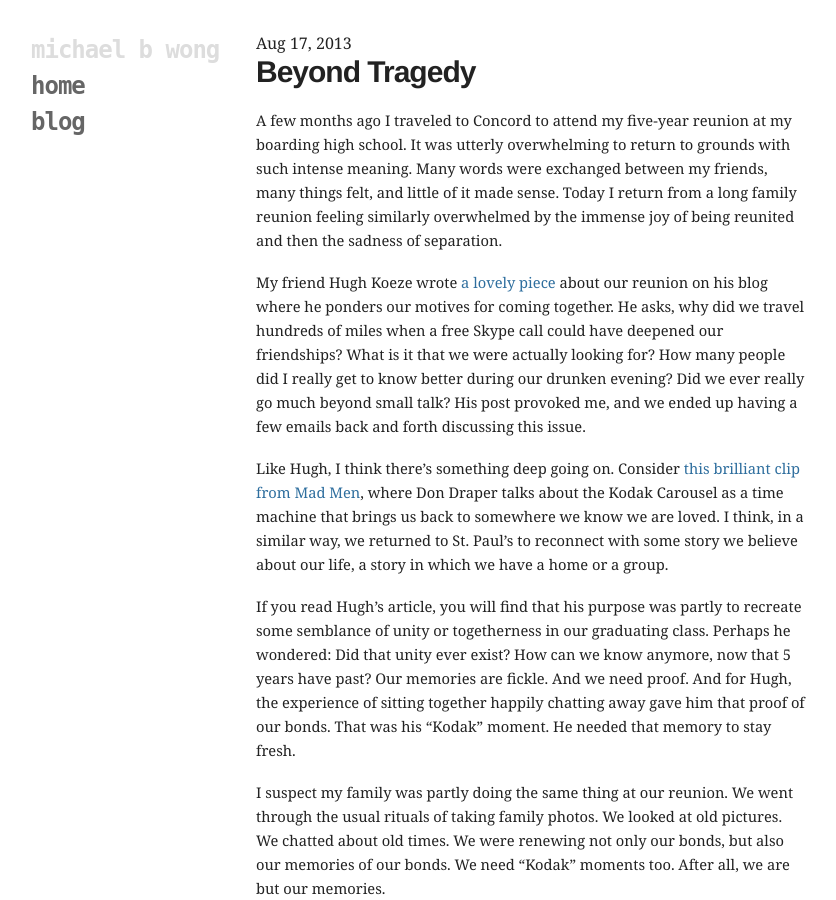
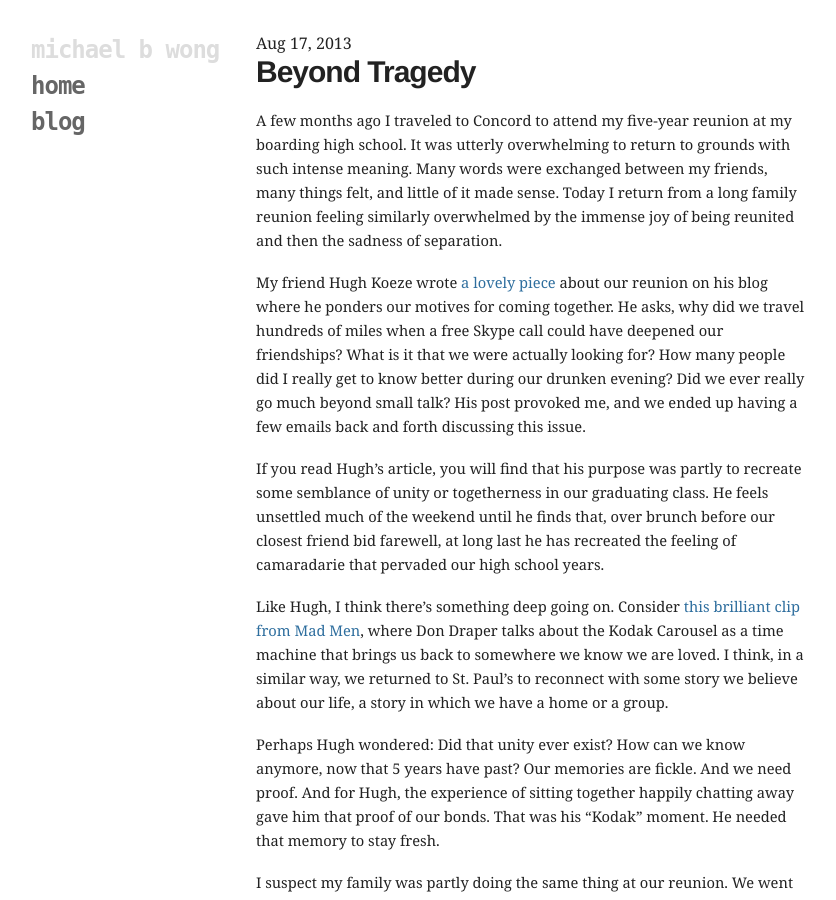
Before and after one commit to mbwong/mbwong.github.com, a Jekyll site: the page built from _posts/2013-08-17-tragedy-and-adulthood.md, in a window 1280 px wide and 900 px high. Shown: the whole window, without its empty margins (94-930 px from the left). Built offline with Jekyll 4.4.1, drawn with Linux system fonts in a browser that asks for light colours.

Commit message:
Update 2013-08-17-tragedy-and-adulthood.md

```diff
--- a/_posts/2013-08-17-tragedy-and-adulthood.md
+++ b/_posts/2013-08-17-tragedy-and-adulthood.md
@@ -9,9 +9,11 @@
 
 My friend Hugh Koeze wrote [a lovely piece][hugh] about our reunion on his blog where he ponders our motives for coming together. He asks, why did we travel hundreds of miles when a free Skype call could have deepened our friendships? What is it that we were actually looking for? How many people did I really get to know better during our drunken evening? Did we ever really go much beyond small talk? His post provoked me, and we ended up having a few emails back and forth discussing this issue.
 
+If you read Hugh's article, you will find that his purpose was partly to recreate some semblance of unity or togetherness in our graduating class. He feels unsettled much of the weekend until he finds that, over brunch before our closest friend bid farewell, at long last he has recreated the feeling of camaradarie that pervaded our high school years.
+
 Like Hugh, I think there's something deep going on. Consider [this brilliant clip from Mad Men][madmen], where Don Draper talks about the Kodak Carousel as a time machine that brings us back to somewhere we know we are loved. I think, in a similar way, we returned to St. Paul's to reconnect with some story we believe about our life, a story in which we have a home or a group.
 
-If you read Hugh's article, you will find that his purpose was partly to recreate some semblance of unity or togetherness in our graduating class. Perhaps he wondered: Did that unity ever exist? How can we know anymore, now that 5 years have past? Our memories are fickle. And we need proof. And for Hugh, the experience of sitting together happily chatting away gave him that proof of our bonds. That was his "Kodak" moment. He needed that memory to stay fresh.
+Perhaps Hugh wondered: Did that unity ever exist? How can we know anymore, now that 5 years have past? Our memories are fickle. And we need proof. And for Hugh, the experience of sitting together happily chatting away gave him that proof of our bonds. That was his "Kodak" moment. He needed that memory to stay fresh.
 
 I suspect my family was partly doing the same thing at our reunion. We went through the usual rituals of taking family photos. We looked at old pictures. We chatted about old times. We were renewing not only our bonds, but also our memories of our bonds. We need "Kodak" moments too. After all, we are but our memories.
 
```
